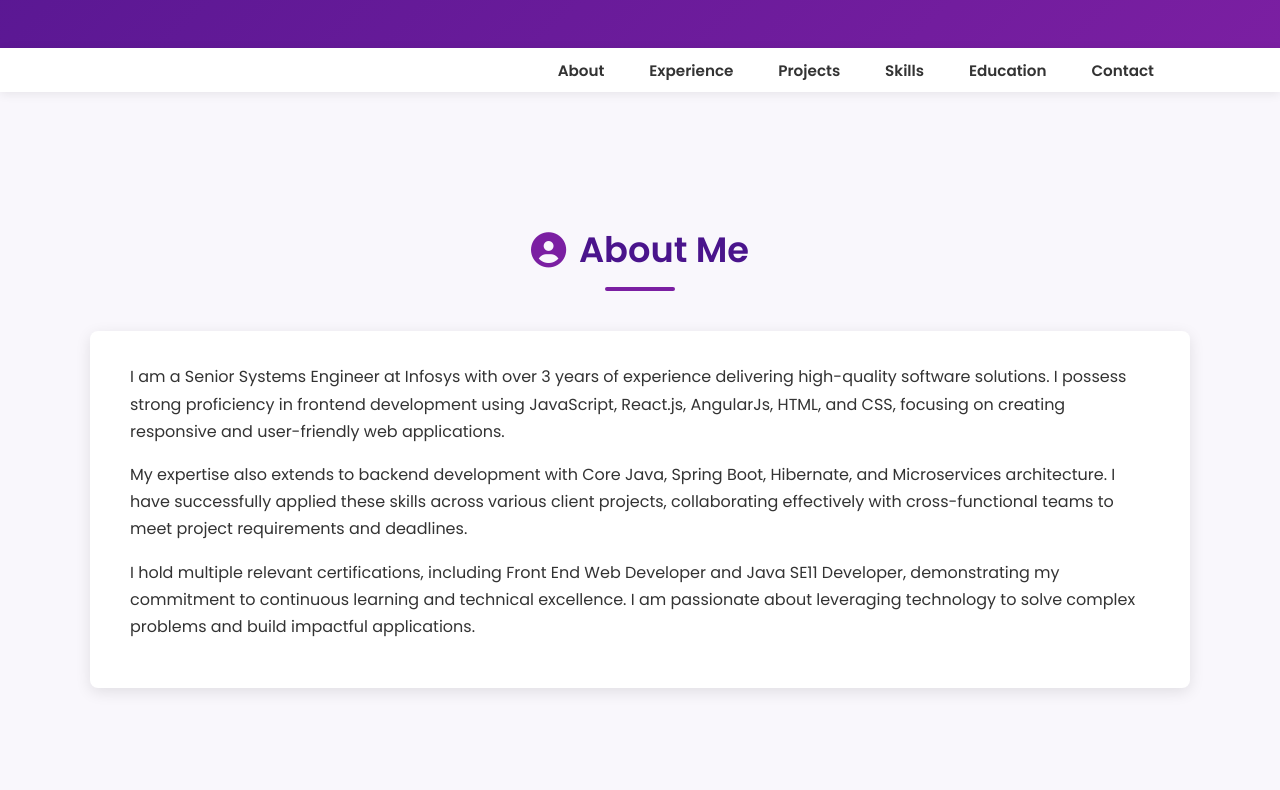
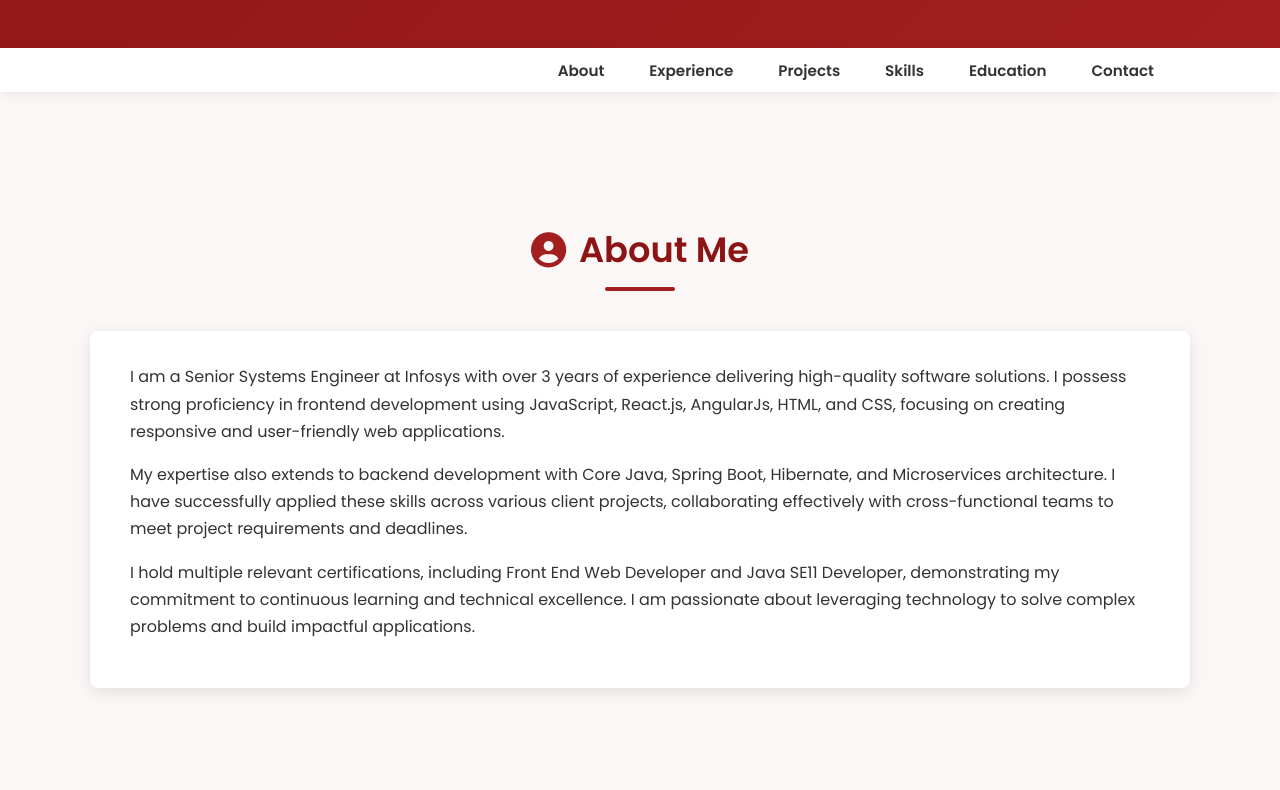
Before and after one commit to sheikiiiiiii-7/sheikiiiiiii-7.github.io, a plain HTML site: page index.html in a window 1280 px wide. Shown: the part 694-1484 px from the top of the page. Drawn offline with nearby package versions, Linux system fonts and the light colour scheme.

Commit message:
changed color

```diff
--- a/style.css
+++ b/style.css
@@ -1,9 +1,9 @@
 :root {
-    --primary-color: #4a148c; /* Deeper Purple */
-    --secondary-color: #7b1fa2; /* Lighter Purple */
-    --accent-color: #f3e5f5; /* Very Light Purple/Lavender */
-    --accent-dark: #e1bee7; /* Slightly Darker Lavender */
-    --background-color: #f9f7fc; /* Off-white with purple tint */
+    --primary-color: #8c1414; /* Deeper Purple */
+    --secondary-color: #a21f1f; /* Lighter Purple */
+    --accent-color: #f5e5e5; /* Very Light Purple/Lavender */
+    --accent-dark: #e7bebe; /* Slightly Darker Lavender */
+    --background-color: #fcf7f7; /* Off-white with purple tint */
     --text-color: #333;
     --heading-color: #212121; /* Darker heading */
     --light-text-color: #f1f1f1; /* For dark backgrounds */
```
